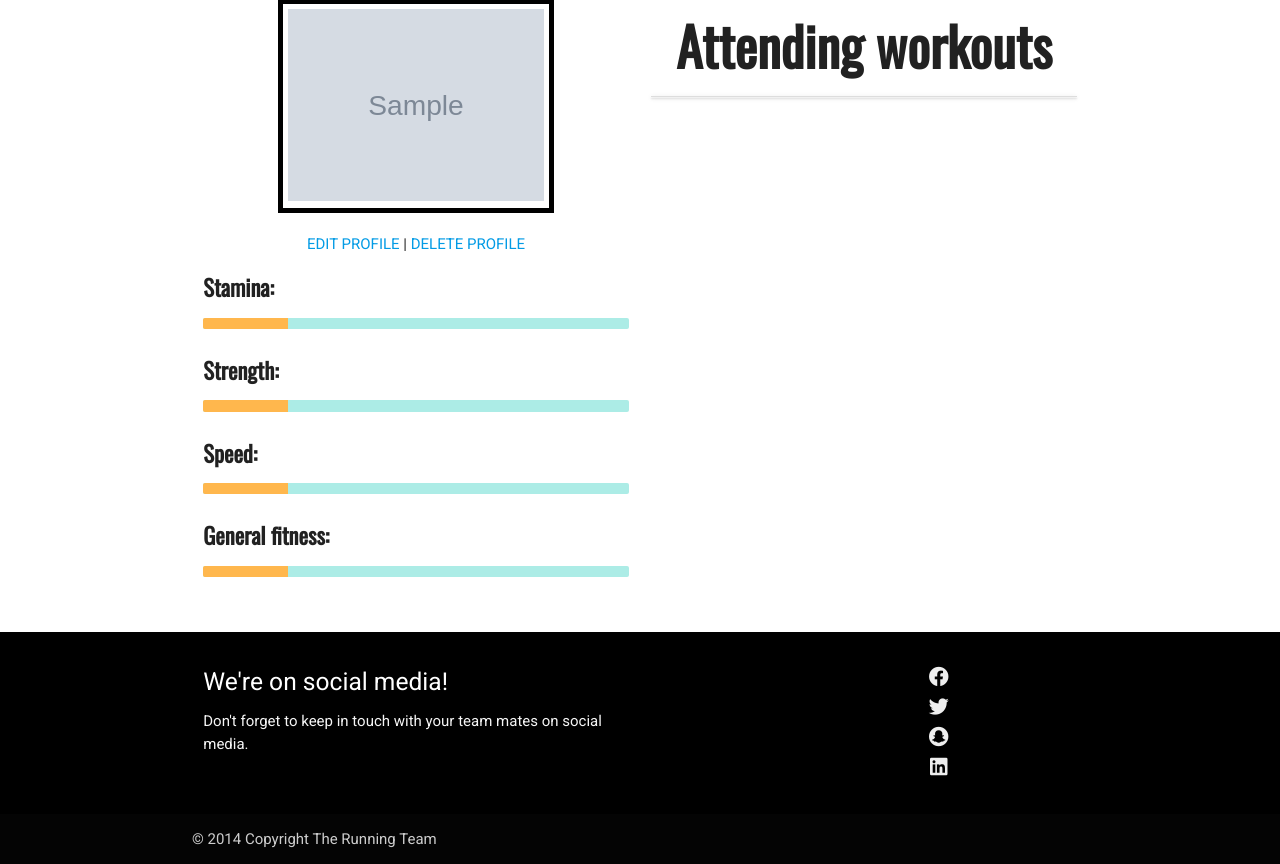
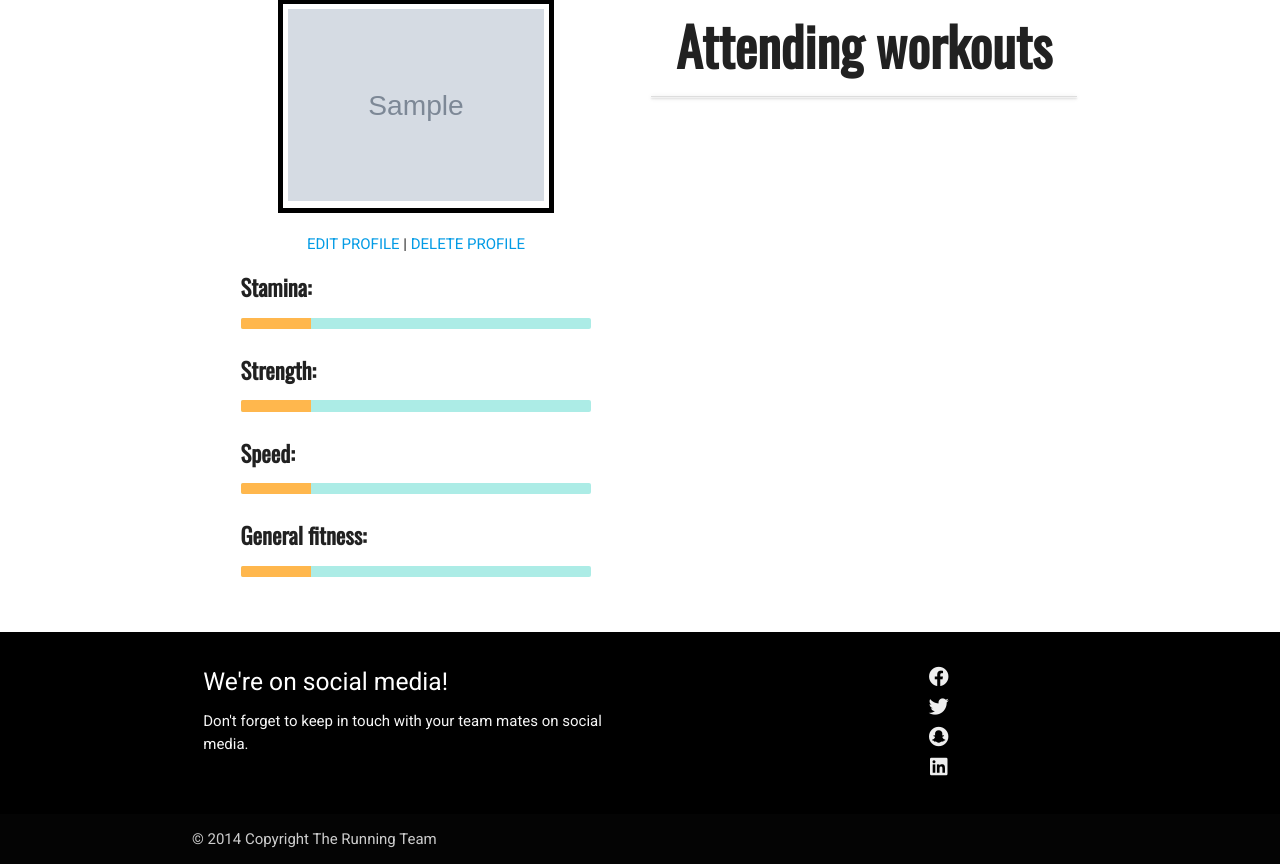
Before and after one commit to Code-Institute-Submissions/the-running-team, a Flask app: page /profile/1 in a window 1280 px wide. Shown: the part 522-1386 px from the top of the page. Run offline with Flask 2, Linux system fonts and the light colour scheme; the visitor is signed in with stand-in values (Sample User, id 1); grey boxes marked "Sample" are stand-in pictures; a database or web service that is not in the repository returns one stand-in record (values such as "Sample title"); some libraries are stand-ins or nearby versions.

Commit message:
Changed column size of progbars.

```diff
--- a/templates/profile.html
+++ b/templates/profile.html
@@ -3,7 +3,9 @@
 <div class="row">
     <div class="col s12">
         <h1 class="center-align capitalize">{{ member.first_name }} {{ member.last_name }}</h1>
+        {% if member.quote %}
         <p class="center-align"><em>"{{ member.quote }}"</em></p>
+        {% endif %}
     </div>
 </div>
 <div class="row">
@@ -80,7 +82,7 @@
         </div>
         <!-- Member stats -->
         <div class="row">
-            <div class="col s12 profile-stats">
+            <div class="col s10 offset-s1 profile-stats">
                 <h3 class="no-top-mg">Stamina:</h3>
                 <div class="progress">
                     <div class="determinate" data-value="{{ member.stamina }}">
@@ -166,7 +168,7 @@
             {% endfor %}
         </ul>
         {% else %}
-        <p class="center-align">You have not made any posts yet.</p>
+        <p class="center-align">No posts yet.</p>
         {% endif %}
         <h2 class="center-align">Attending workouts</h2>
         {% if attendants|length > 0 %}
```
